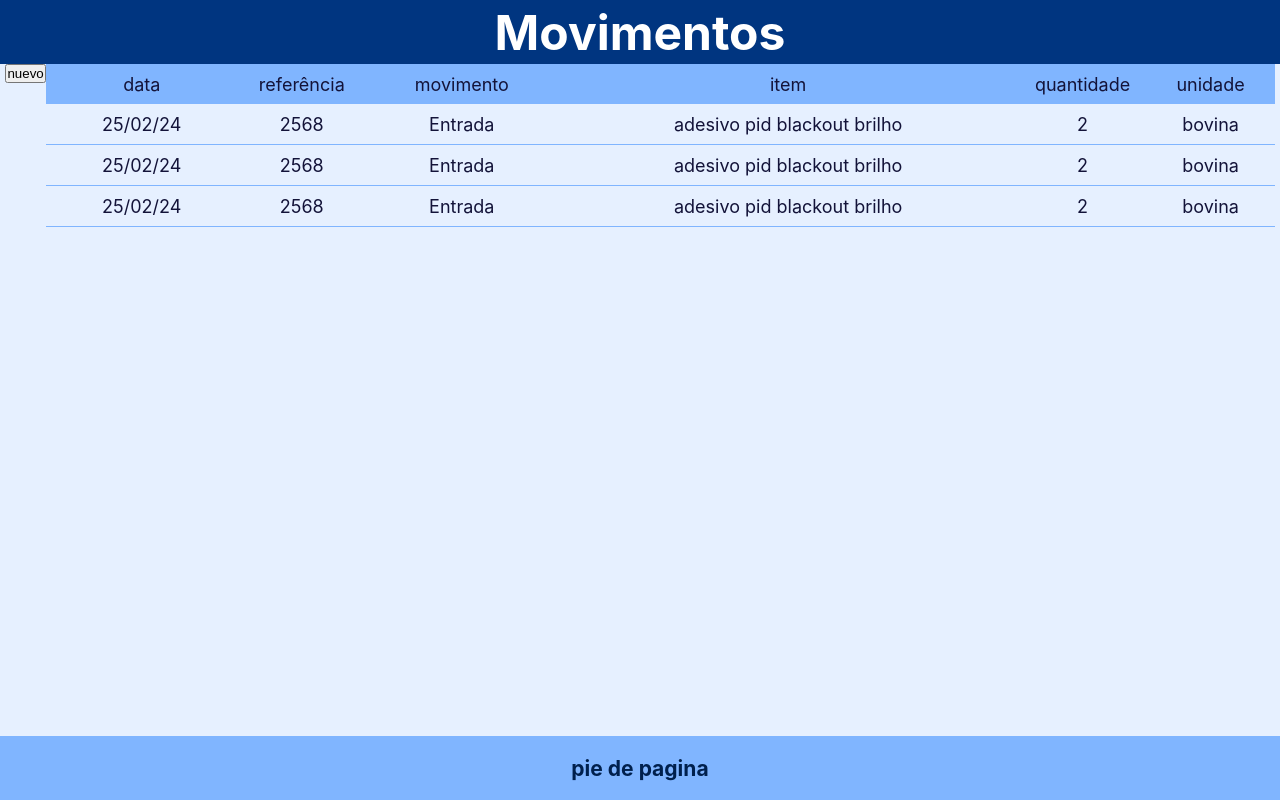
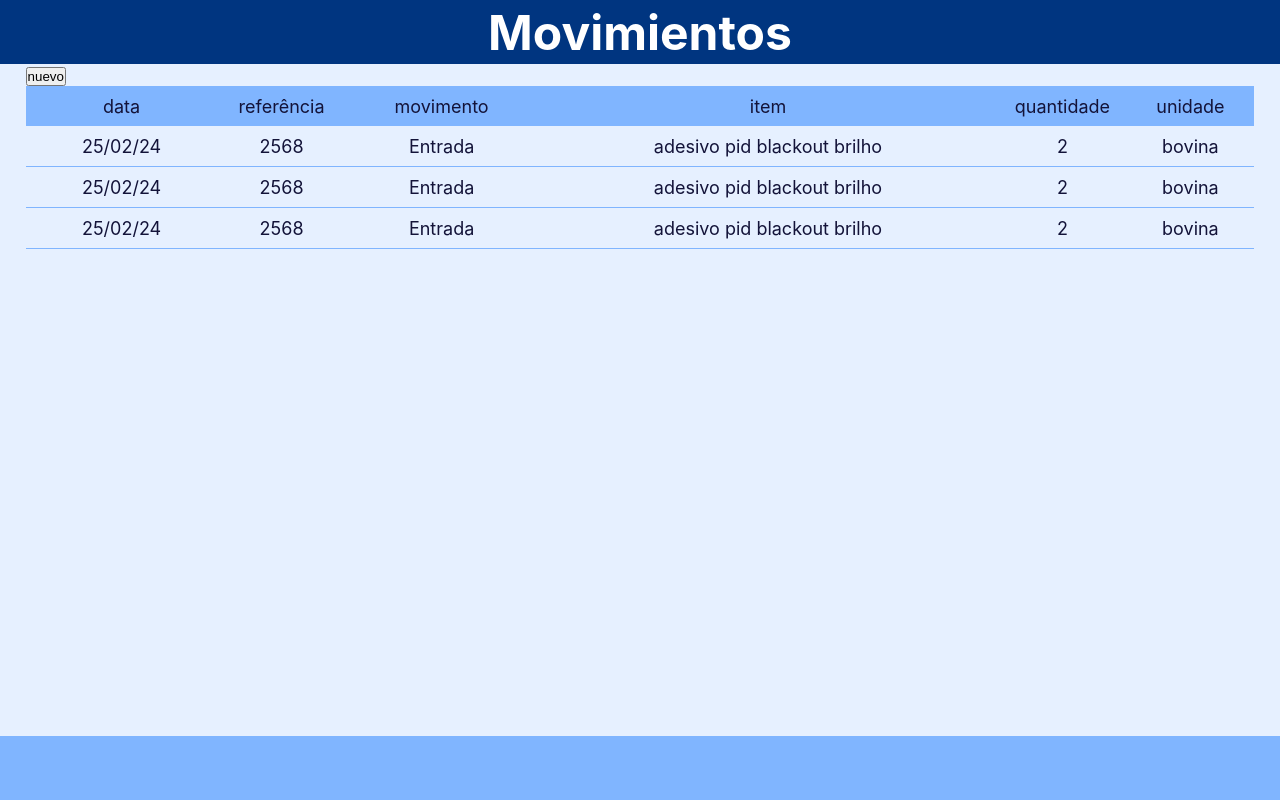
Before and after one commit to HardBoris/inventario-inventario-spa, a React (Create React App) app: page / in a window 1280 px wide. Built offline with nearby package versions, Linux system fonts and the light colour scheme.

Commit message:
feat: move Props

```diff
--- a/src/App.tsx
+++ b/src/App.tsx
@@ -1,12 +1,19 @@
-import React from "react";
+import React, { useState } from "react";
 import "./styles/global.css";
 import "./styles/layout.css";
 import { Movements } from "./pages/Movements";
 
 function App() {
+  const [titulo, setTitulo] = useState("");
   return (
     <>
-      <Movements />
+      <header>
+        <h1>{titulo}</h1>
+      </header>
+      <main>
+        <Movements setTitulo={setTitulo} />
+      </main>
+      <footer></footer>
     </>
   );
 }
--- a/src/pages/Movements/index.tsx
+++ b/src/pages/Movements/index.tsx
@@ -1,6 +1,15 @@
+import { useEffect } from "react";
 import "./style.css";
 
-export const Movements = () => {
+interface MoveProps {
+  setTitulo: (titulo: string) => void;
+}
+
+export const Movements = ({ setTitulo }: MoveProps) => {
+  useEffect(() => {
+    setTitulo("Movimientos");
+  }, []);
+
   const titulos = [
     "data",
     "referência",
@@ -57,10 +66,10 @@ export const Movements = () => {
 
   return (
     <div className="movements">
-      <header>
+      {/* <header>
         <h1>Movimentos</h1>
-      </header>
-      <main>
+      </header> */}
+      {/* <main> */}
       <button>nuevo</button>
       <div className="tabla">
         <div className="encabezado_tabla">
@@ -136,10 +145,10 @@ export const Movements = () => {
           {/* </div> */}
         </div>
       </div>
-      </main>
-      <footer>
+      {/* </main> */}
+      {/* <footer>
         <h3>pie de pagina</h3>
-      </footer>
+      </footer> */}
     </div>
   );
 };
```
Lines whose indentation alone changed are shown as unchanged.
